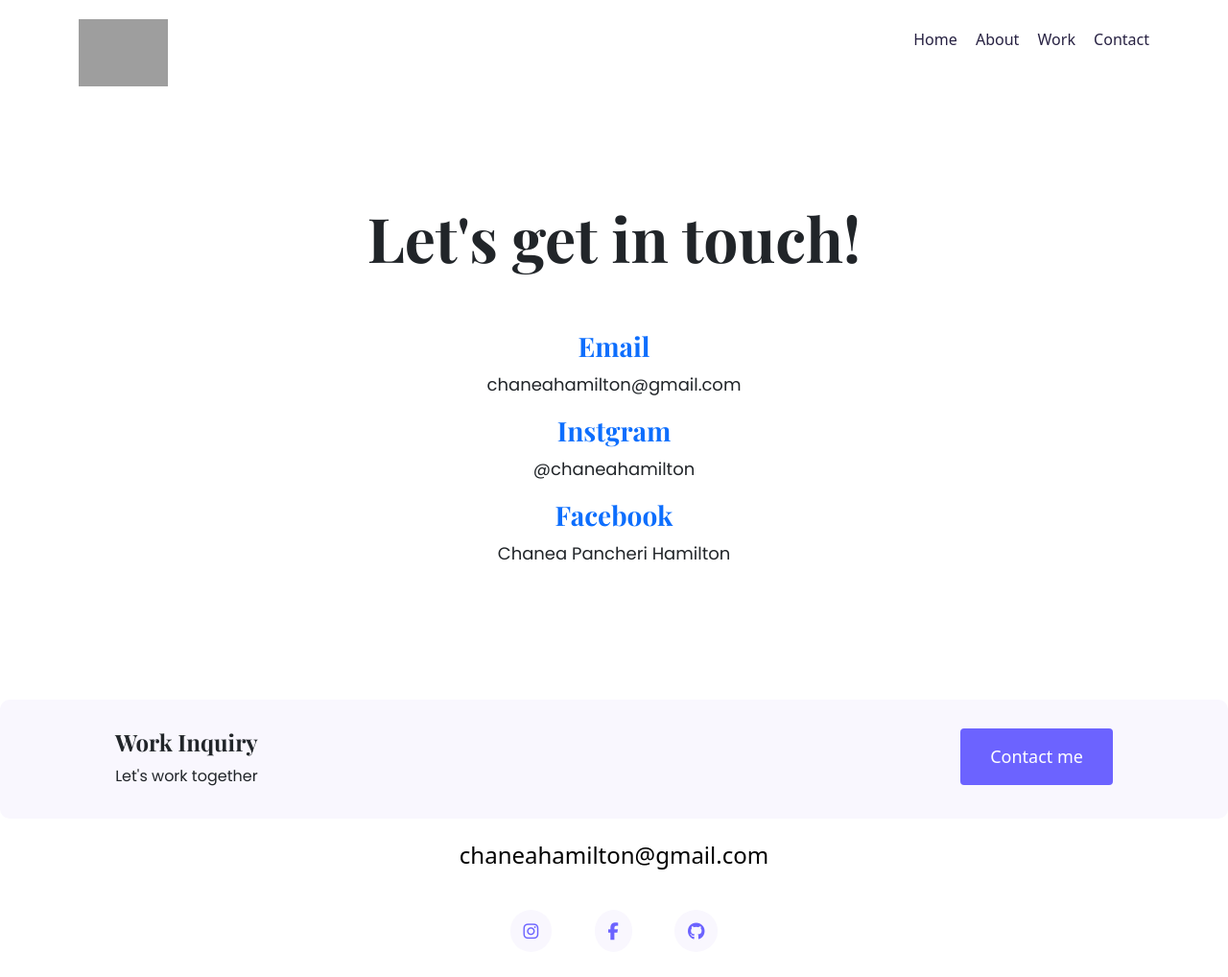
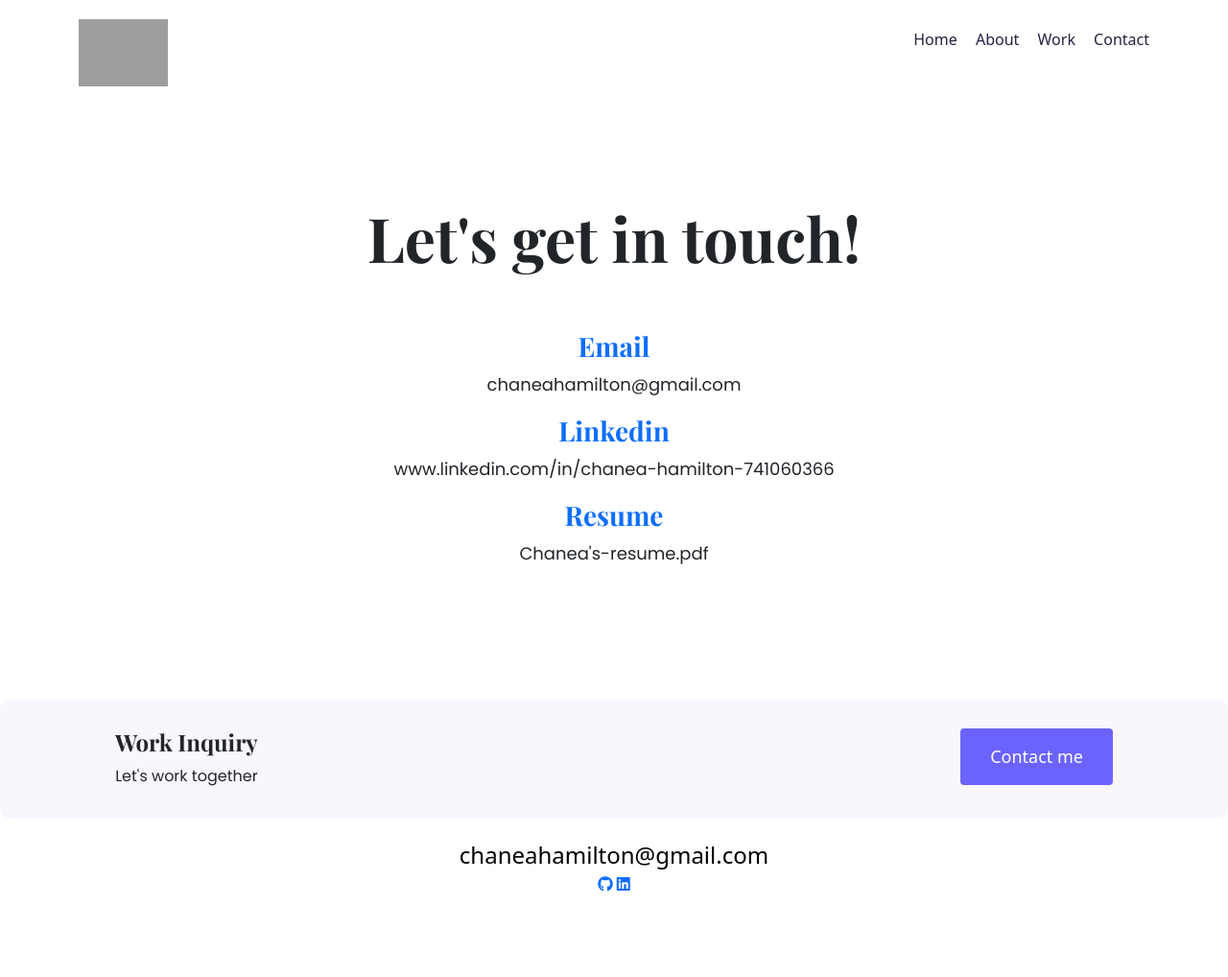
Before and after one commit to ChaneaHamilton/portfolio-project, a plain HTML site: page contact.html in a window 1280 px wide. Shown: the whole page at 96% size. After the commit the page ends 993 px from the top, so only its background shows below. Drawn offline with nearby package versions, Linux system fonts and the light colour scheme; grey boxes are pictures that could not be loaded; a web font is replaced by a local one.

Commit message:
updated links

```diff
--- a/contact.html
+++ b/contact.html
@@ -75,18 +75,20 @@
         class="text-decoration-none"
         target="_blank"
       >
-        <h3>Instgram</h3></a
-      >
 
-      <p>@chaneahamilton</p>
-      <a
-        href="http://facebook.com/chaneapancherihamilton"
-        target="_blank"
-        class="text-decoration-none"
-      >
-        <h3>Facebook</h3></a
-      >
-      <p>Chanea Pancheri Hamilton</p>
+
+       <a
+              href="https://www.linkedin.com/in/chanea-hamilton-741060366/"
+              target="_blank"
+              title="Chanea's linkedin"
+              class="text-decoration-none"
+            ><h3>Linkedin</h3></a>
+            <p>www.linkedin.com/in/chanea-hamilton-741060366</p>
+
+
+      <a href="/resume.pdf" class="text-decoration-none"
+        target="_blank"title="resume"><h3>Resume</h3></a>
+        <p>Chanea's-resume.pdf</p>
     </div>
     <footer>
       <div class="contact-box">
@@ -107,17 +109,16 @@
         >
       </div>
       <div class="d-flex justify-content-center">
-        <div class="social-links mt-5">
-          <a href="http://instagram.com/chaneahamilton" target="_blank"
-            ><i class="fa-brands fa-instagram"></i
+        <div>
+          <a href="https://github.com/ChaneaHamilton" target="_blank"
+            ><i class="fa-brands fa-github"></i
           ></a>
-          <a href="http://facebook.com/chaneapancherihamilton" target="_blank"
-            ><i class="fa-brands fa-facebook-f"></i
-          ></a>
+
           <a
-            href="https://github.com/ChaneaHamilton/portfolio-project"
+            href="https://www.linkedin.com/in/chanea-hamilton-741060366/"
             target="_blank"
-            ><i class="fa-brands fa-github"></i
+            title="Chanea's linkedin"
+            ><i class="fa-brands fa-linkedin"></i
           ></a>
         </div>
       </div>
```
Also changed, not shown: about.html (+13 -15 lines), index.html (+12 -16 lines), work.html (+5 -7 lines), 1 other file.
